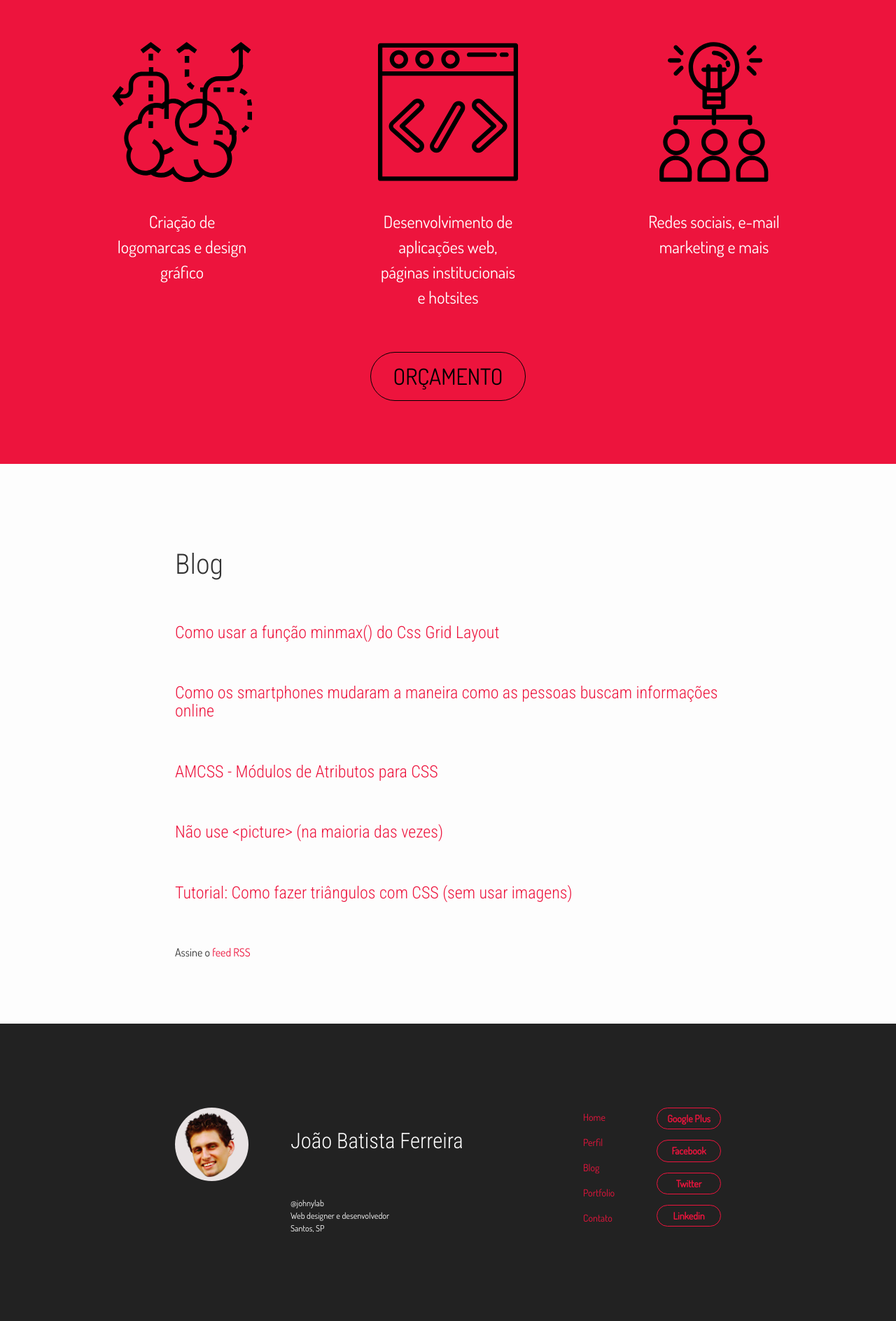
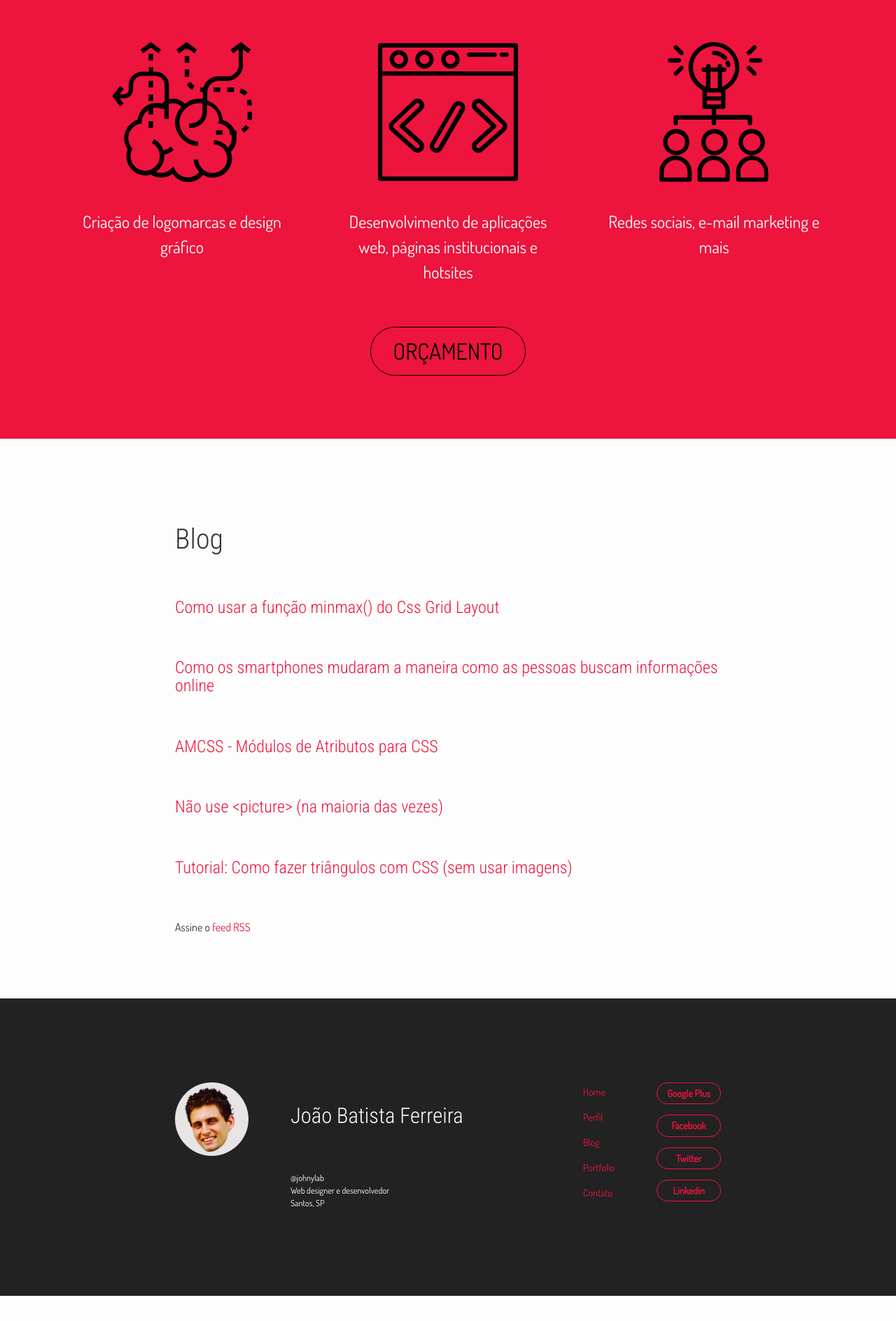
Before and after one commit to johnylab/johnylab.github.io, a Jekyll site: the page built from index.html, in a window 1280 px wide. Shown: the part 1332-3220 px from the top of the page at 70% size. Built offline with Jekyll 4.4.1, drawn with Linux system fonts in a browser that asks for light colours; after the commit the page ends 3184 px from its top, so only the background shows below that.

Commit message:
Seção serviços com maior controle do svg para evitar colapso no IE e menos espaçamento

```diff
--- a/_sass/_sections.sass
+++ b/_sass/_sections.sass
@@ -61,10 +61,16 @@
                 margin: 0
     &services
         .service-item
+            svg
+                max-width: 100%
+                height: 200px
+                margin: auto
+            +media-query($content-width)
+                svg
+                    height: 80px
             +media-query($on-palm)
                 svg
                     width: 150px
                     height: 150px
-                    margin: auto
 
     // &blog
--- a/index.html
+++ b/index.html
@@ -56,13 +56,13 @@
   <div class="wrapper large">
     <h2>Serviços</h2>
     <div data-grid="spacing">
-      <div data-cell="1of3 fill" data-text="lg center" class="wrapper service-item">{% include svg/brain.svg %}
+      <div data-cell="1of3 fill" data-text="lg center" class="service-item">{% include svg/brain.svg %}
         <p>Criação de logomarcas e design gráfico</p>
       </div>
-      <div data-cell="1of3 fill" data-text="lg center" class="wrapper service-item">{% include svg/development.svg %}
+      <div data-cell="1of3 fill" data-text="lg center" class="service-item">{% include svg/development.svg %}
         <p>Desenvolvimento de aplicações web, páginas institucionais e hotsites</p>
       </div>
-      <div data-cell="1of3 fill" data-text="lg center" class="wrapper service-item">{% include svg/networking.svg %}
+      <div data-cell="1of3 fill" data-text="lg center" class="service-item">{% include svg/networking.svg %}
         <p>Redes sociais, e-mail marketing e mais</p>
       </div>
     </div>
```
